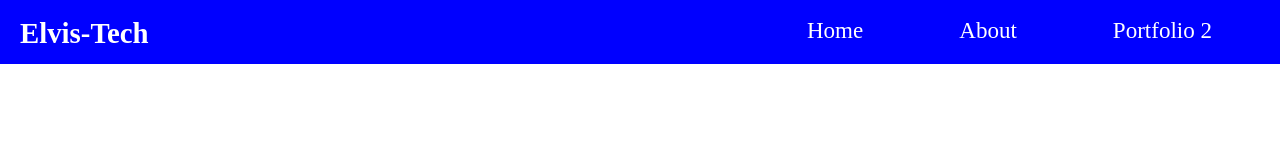
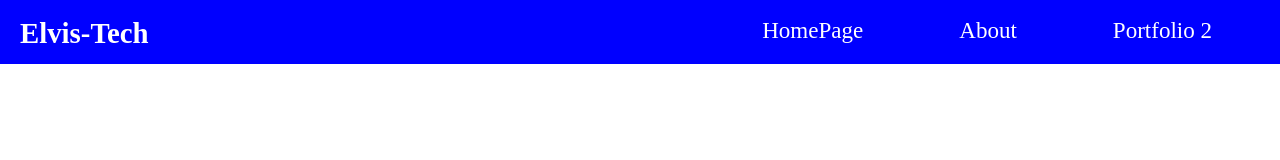
Before and after one commit to elvisonob/TinkerHub, a React (Create React App) app: page / in a window 1280 px wide. Shown: the top 160 px of the page. Built offline with nearby package versions, Linux system fonts and the light colour scheme.

Commit message:
textchange

```diff
--- a/src/components/Navigation/NavLinks.js
+++ b/src/components/Navigation/NavLinks.js
@@ -3,7 +3,7 @@ import classes from './NavLinks.module.css';
 const NavLinks = (props) => {
   return (
     <ul className={classes['nav-link']}>
-      <li>Home</li>
+      <li>HomePage</li>
       <li>About</li>
       <li>Portfolio 2</li>
     </ul>
```
